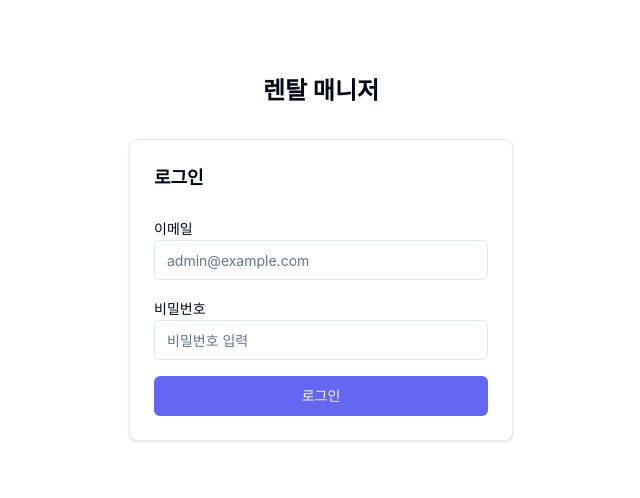
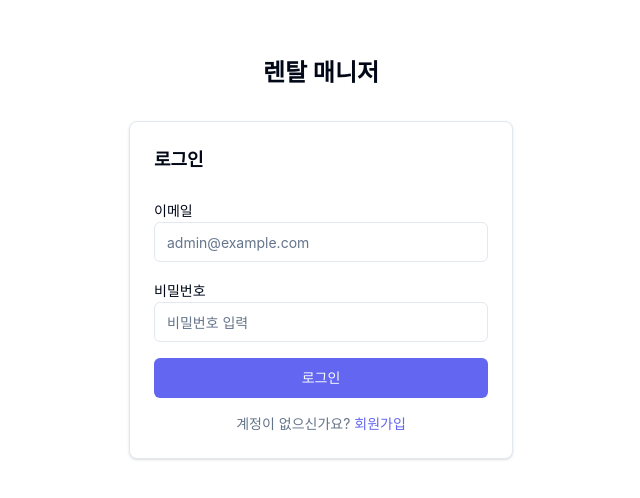
Before and after one commit to Jimin2123/rental-manager, a React (Vite) app in the folder apps/web/: page /login in a window 1280 px wide. Shown: the part 142-640 px from the top of the page, without its empty margins (319-959 px from the left). Built offline with nearby package versions, Linux system fonts and the light colour scheme; no server answers.

Commit message:
feat(web): 로그인 페이지에 회원가입 링크 추가

```diff
--- a/apps/web/src/routes/_auth/login.tsx
+++ b/apps/web/src/routes/_auth/login.tsx
@@ -85,6 +85,12 @@ function LoginPage() {
           </Button>
         </form>
       </Form>
+      <p className="mt-4 text-center text-sm text-muted-foreground">
+        계정이 없으신가요?{' '}
+        <a href="/terms" className="text-primary underline-offset-4 hover:underline">
+          회원가입
+        </a>
+      </p>
     </div>
   );
 }
```
